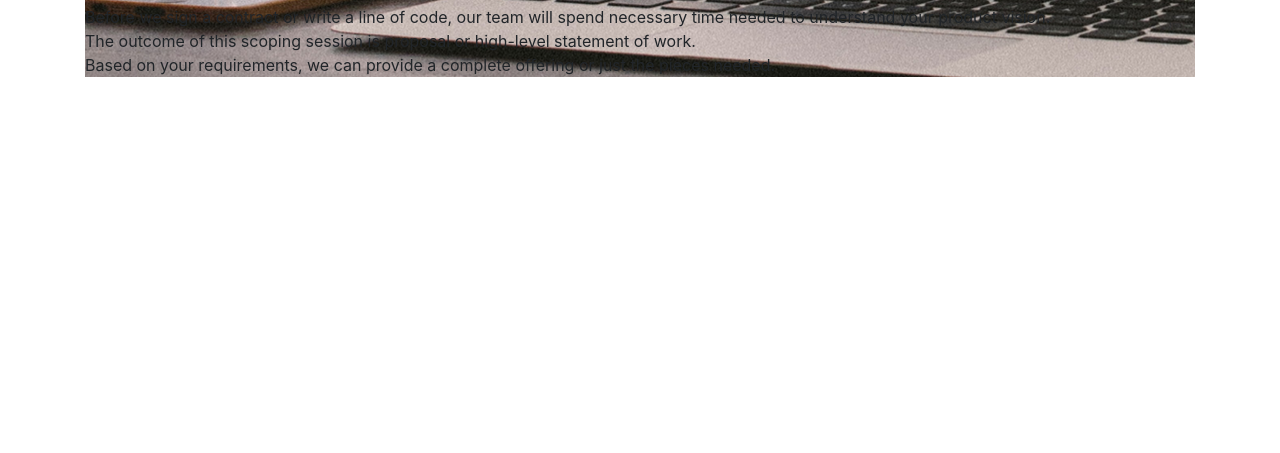
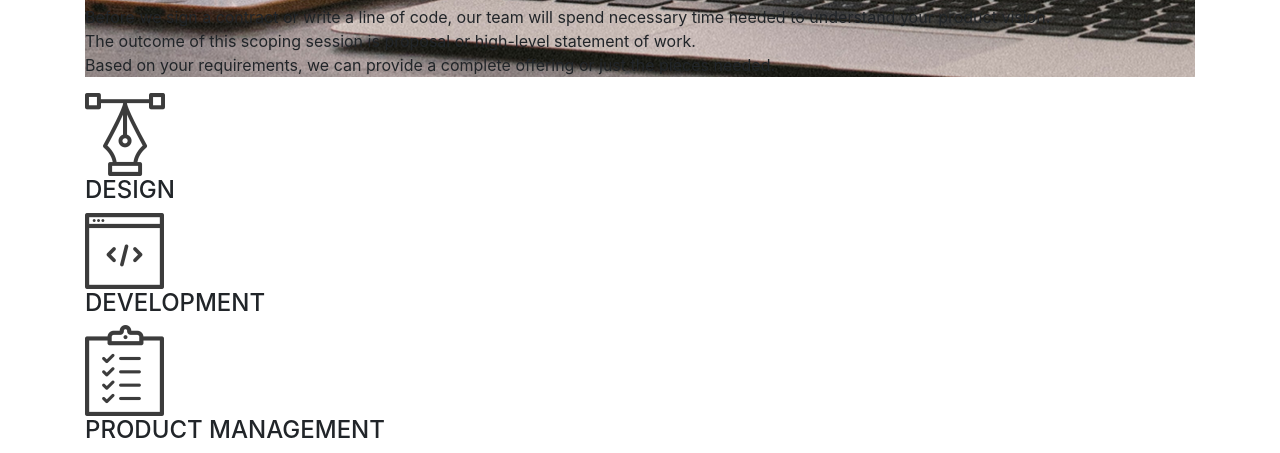
Before and after one commit to Jay-68/delani-studio, a plain HTML site: page index.html in a window 1280 px wide. Shown: the part 493-946 px from the top of the page. Before the commit the page ends 800 px from the top, so only its background shows below. Drawn offline with Linux system fonts and the light colour scheme.

Commit message:
Add a services section with icons

```diff
--- a/index.html
+++ b/index.html
@@ -45,7 +45,20 @@
       on your requirements, we can provide a complete offering or just the pieces needed.
     </p>
   </div>
-  <div></div>
+  <div id="what-we-do">
+    <div id="design">
+      <img src="assets/services_icons/design_icon.png" alt="design icon">
+      <h4>DESIGN</h4>
+    </div>
+    <div id="development">
+      <img src="assets/services_icons/dev_icon.png" alt="development icon">
+      <h4>DEVELOPMENT</h4>
+    </div>
+    <div id="product">
+      <img src="assets/services_icons/product_icon.png" alt="products icon">
+      <h4>PRODUCT MANAGEMENT</h4>
+    </div>
+  </div>
   <div></div>
   <script src="js/jquery-3.4.1.slim.js"></script>
   <script src="js/index.js"></script>
```
